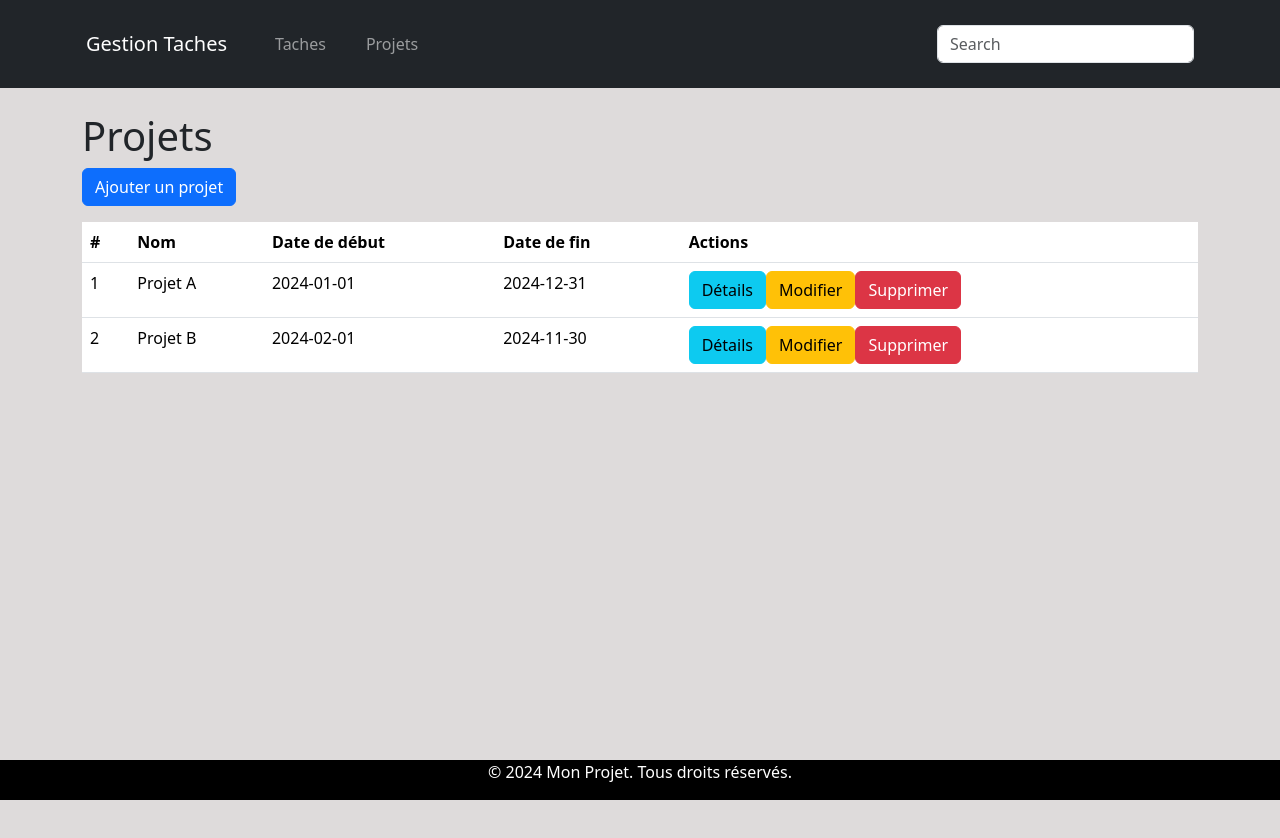
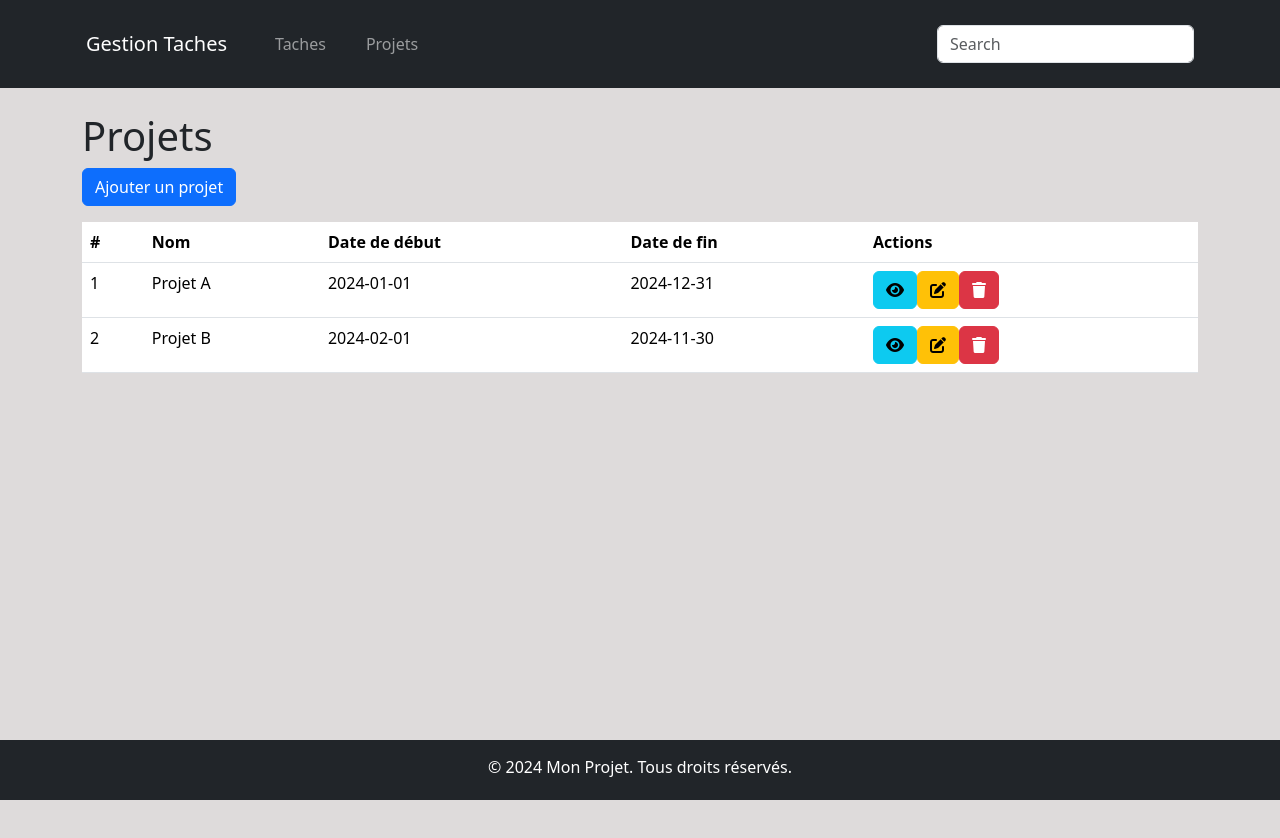
Before and after one commit to AssaBaradji/Gestion_taches, a Vue app: page /Projets in a window 1280 px wide. Shown: the top 838 px of the page. Built offline with nearby package versions, Linux system fonts and the light colour scheme.

Commit message:
added fontawesone

```diff
--- a/package.json
+++ b/package.json
@@ -9,6 +9,7 @@
     "preview": "vite preview"
   },
   "dependencies": {
+    "@fortawesome/fontawesome-free": "^6.6.0",
     "bootstrap": "^5.3.3",
     "pinia": "^2.2.2",
     "vue": "^3.4.37",
--- a/src/components/Footer.vue
+++ b/src/components/Footer.vue
@@ -1,6 +1,6 @@
 <template>
-  <footer class="footer">
-    <div class="container">
+  <footer class="footer bg-dark">
+    <div class="container  p-10">
       <p>&copy; 2024 Mon Projet. Tous droits réservés.</p>
     </div>
   </footer>
@@ -12,11 +12,15 @@
   <style scoped>
 .footer
 {
-  background-color: #000;
   text-align: center;
   position: fixed;
   bottom: 0;
   width: 100%;
   color: white;
+  padding: 0 10px;
+}
+p{
+  padding: 5px 0;
+  margin-top: 10px;
 }
 </style>
--- a/src/components/projets/ListeProjet.vue
+++ b/src/components/projets/ListeProjet.vue
@@ -22,13 +22,13 @@
           <td>{{ project.dateFin }}</td>
           <td>
             <router-link :to="'/projets/' + index" class="btn btn-info"
-              >Détails</router-link
+              ><i class="fa-solid fa-eye"></i></router-link
             >
             <router-link :to="'/projets/edit/' + index" class="btn btn-warning"
-              >Modifier</router-link
+              ><i class="fa-solid fa-pen-to-square"></i></router-link
             >
             <button @click="deleteProject(index)" class="btn btn-danger">
-              Supprimer
+              <i class="fa-solid fa-trash"></i>
             </button>
           </td>
         </tr>
--- a/src/components/taches/ListeTache.vue
+++ b/src/components/taches/ListeTache.vue
@@ -22,13 +22,13 @@
           <td>{{ task.endDate }}</td>
           <td>
             <router-link :to="'/taches/' + index" class="btn btn-info"
-              >Détails</router-link
+              ><i class="fa-solid fa-eye"></i></router-link
             >
             <router-link :to="'/taches/edit/' + index" class="btn btn-warning"
-              >Modifier</router-link
+              ><i class="fa-solid fa-pen-to-square"></i></router-link
             >
             <button @click="deleteTask(index)" class="btn btn-danger">
-              Supprimer
+              <i class="fa-solid fa-trash"></i>
             </button>
           </td>
         </tr>
--- a/src/components/taches/ModifierTache.vue
+++ b/src/components/taches/ModifierTache.vue
@@ -1,5 +1,5 @@
 <template>
-  <div>
+  <div class="container mt-4">
     <h1>Modifier la tâche</h1>
     <form @submit.prevent="updateTask">
       <div class="mb-3">
--- a/src/main.js
+++ b/src/main.js
@@ -1,4 +1,6 @@
 import 'bootstrap/dist/css/bootstrap.min.css';
+// import '@fortawesome/fontawesome-free/css/all.min.css';
+import '@fortawesome/fontawesome-free/css/all.min.css'
 import 'bootstrap';
 
 import './assets/css/style.css'
```
Also changed, not shown: 1 other file (tests, documents, lock files or other folders).
